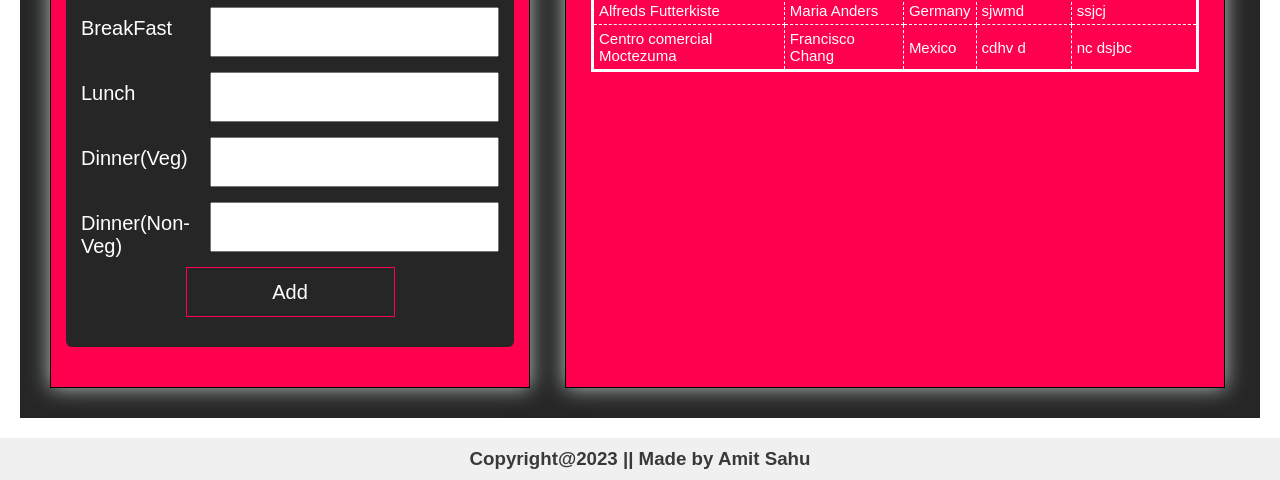
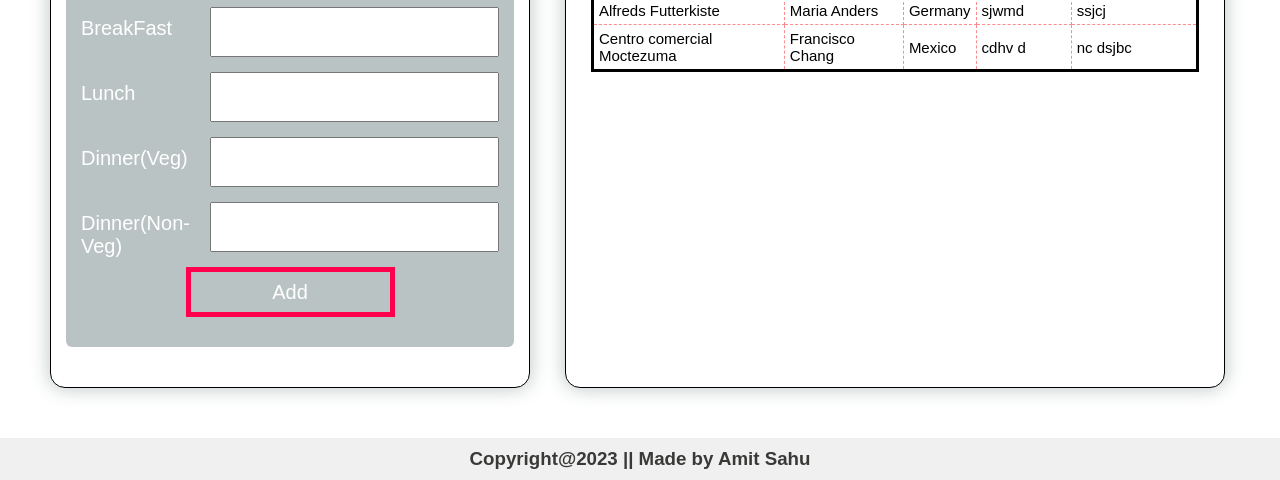
Before and after one commit to amitsahu03/Meal-Counter, a plain HTML site: page index.html in a window 1280 px wide. Shown: the part 364-844 px from the top of the page. Drawn offline with Linux system fonts and the light colour scheme.

Commit message:
Update main.css

```diff
--- a/main.css
+++ b/main.css
@@ -6,7 +6,7 @@
 }
 body{
    /* background: #262626; */
-   color: white;
+   color: rgb(0, 0, 0);
 }
 .header{
     background: rgb(240, 240, 240);
@@ -21,10 +21,11 @@ body{
     font-style: italic;
     text-decoration: underline;
     font-weight: 500;
+    color: #262626;
 
 }
 .middle{
-    background: #262626;
+    background: #ffffff;
     margin: 20px;
     padding: 20px;
 
@@ -42,17 +43,18 @@ body{
 .mainLeft{
     flex-wrap: wrap;
     flex-basis: 40%;
-    background: #ff004f;
+    background: #ffffff;
     box-shadow: 0 0 20px #bac3c3;
     border: 1px solid #000000;
     padding: 15px 15px;
+    border-radius: 15px;
 }
 .mainLeft form{
     flex-wrap: wrap;
     width: auto;
     border: 0;
     outline: none;
-    background: #262626;
+    background: #bac3c3;
     padding: 15px;
     margin: 25px 0;
     color: #fff;
@@ -84,7 +86,7 @@ body{
     align-items: center;
     margin: auto;
     color: white;
-    border: 1px solid #ff004f;
+    border: 5px solid #ff004f;
     background: none;
 
 }
@@ -96,15 +98,16 @@ body{
     flex-wrap: wrap;
     flex-basis: 55%;
     padding: 15px 15px;
-    background: #ff004f;
+    background: #ffffff;
     margin: 0 25px;
     padding: 25px;
     border: 1px solid #000000;
     box-shadow: 0 0 20px #bac3c3;
     text-align: center;
+    border-radius: 15px;
 }
 tr, th , td{
-    border: 1px dashed #fff;
+    border: 1px dashed #fd8c8c;
     border-collapse: collapse;
     padding: 5px;
     font-size: 15px;
@@ -113,7 +116,7 @@ tr, th , td{
 table{
     width: 100%;
     margin-top: 15px;
-    border: 3px solid #fff;
+    border: 3px solid #000000;
     border-collapse: collapse;
 }
 @media only screen and (max-width: 600px){
```
